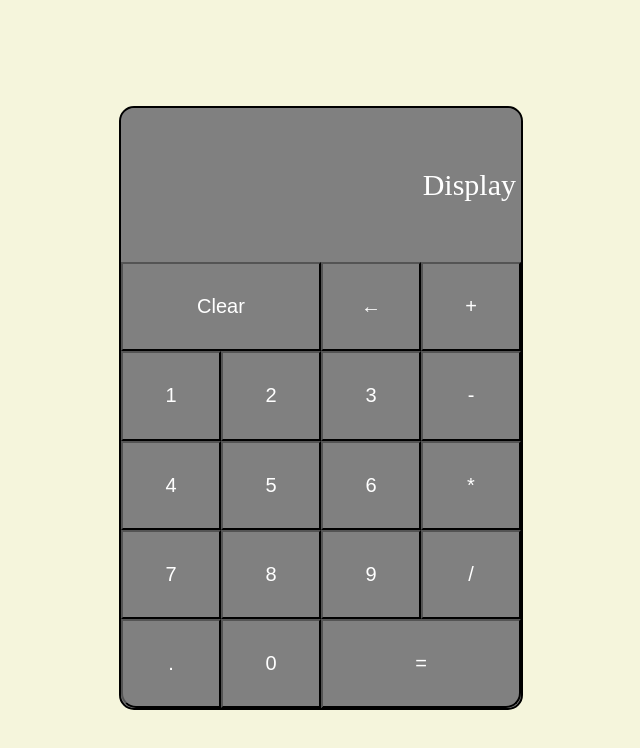
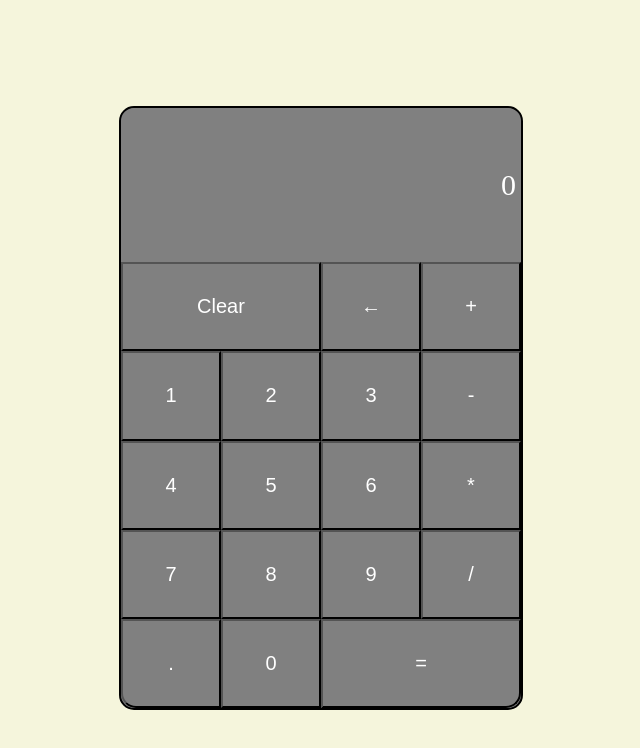
Before and after one commit to Hirschtalg007/calculator, a plain HTML site: page index.html in a window 1280 px wide. Shown: the whole page, without its empty margins (319-959 px from the left). Drawn offline with Linux system fonts and the light colour scheme.

Commit message:
Diplay Klasse zugeteilt und Anzeige auf 0 geändert

```diff
--- a/index.html
+++ b/index.html
@@ -11,7 +11,7 @@
 <body>
     <div class="calculator">
         <div class="zeile1">
-            <div>Display</div>
+            <div class="display">0</div>
         </div>
 
         <div class="zeile2">
```
